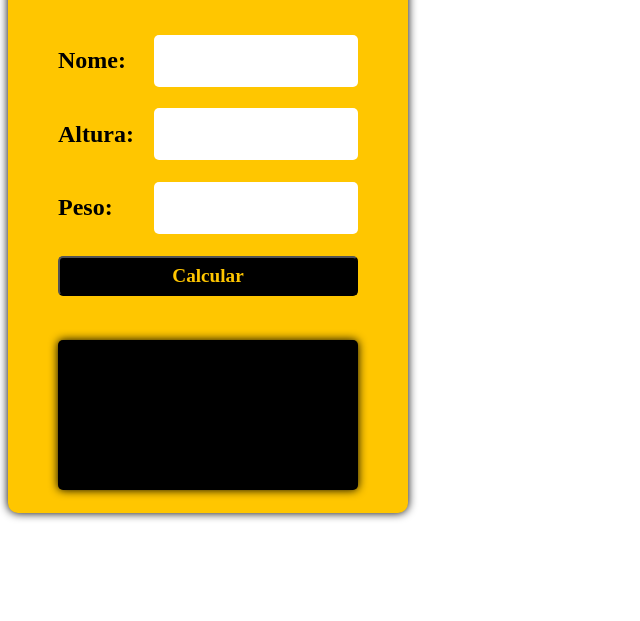
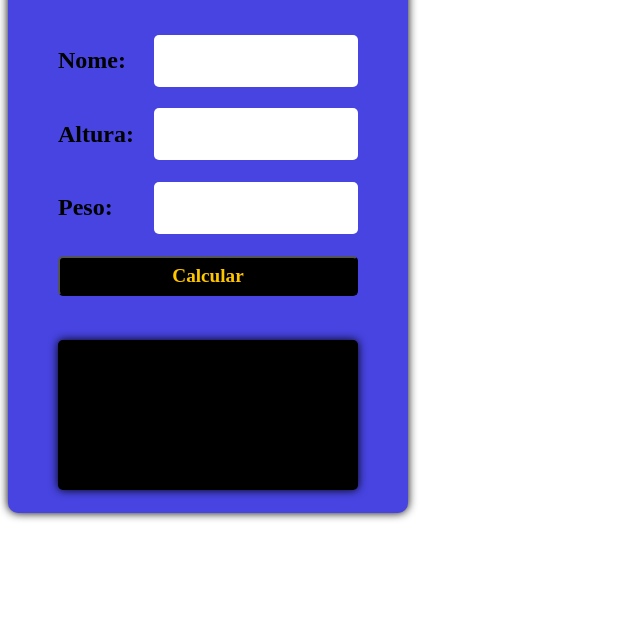
Before and after one commit to Osilei00/Action, a plain HTML site: page index.html in a window 1280 px wide. Shown: the part 195-816 px from the top of the page, without its empty margins (0-640 px from the left). Drawn offline with Linux system fonts and the light colour scheme.

Commit message:
Update style.css

```diff
--- a/style.css
+++ b/style.css
@@ -9,7 +9,7 @@ main{
   .container{
     display: flex;
     flex-direction: column;
-    background: rgb(255,198,0);
+    background: rgb(71, 68, 226);
     width: 400px;
     height: 600px;
     align-items: center;
```
